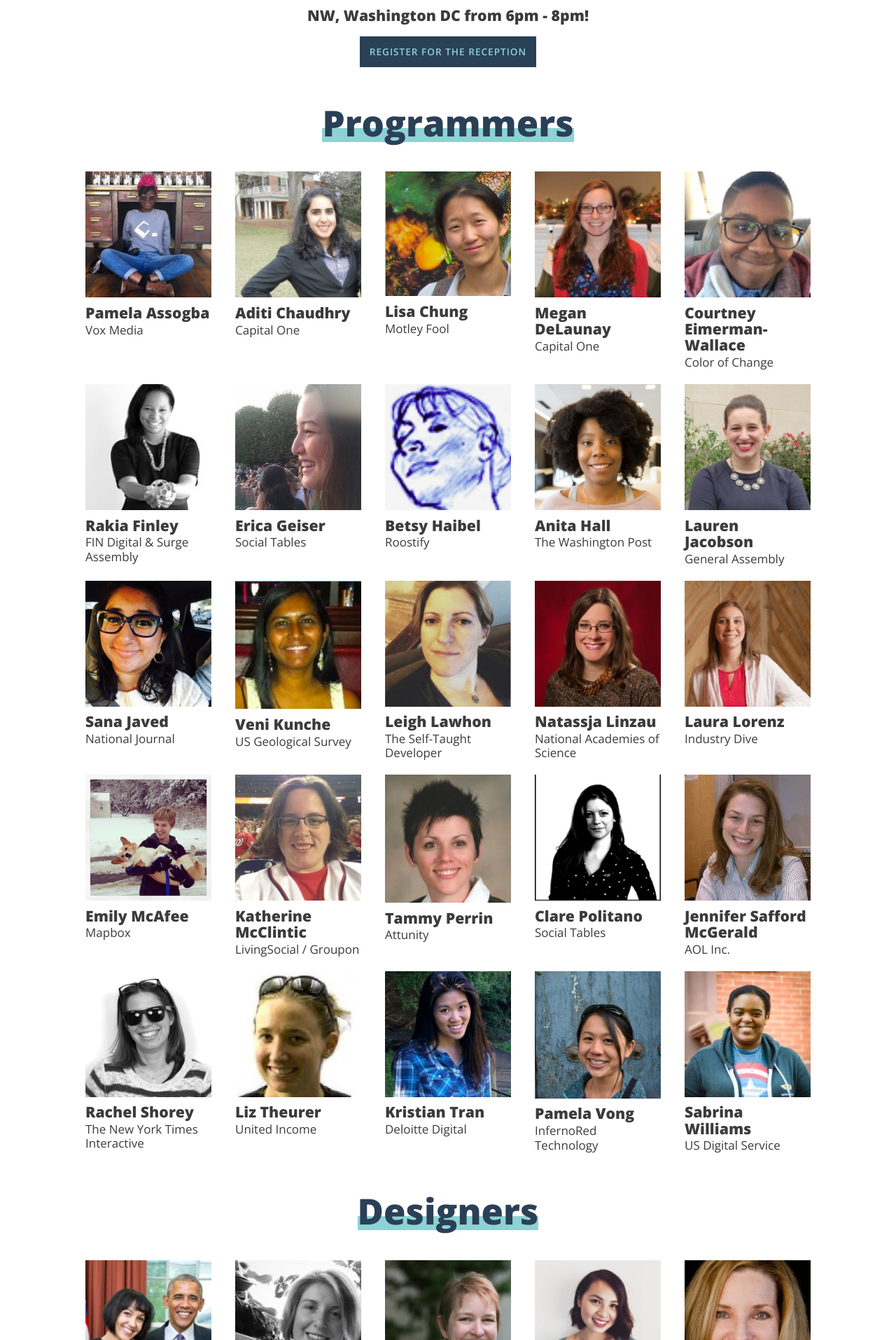
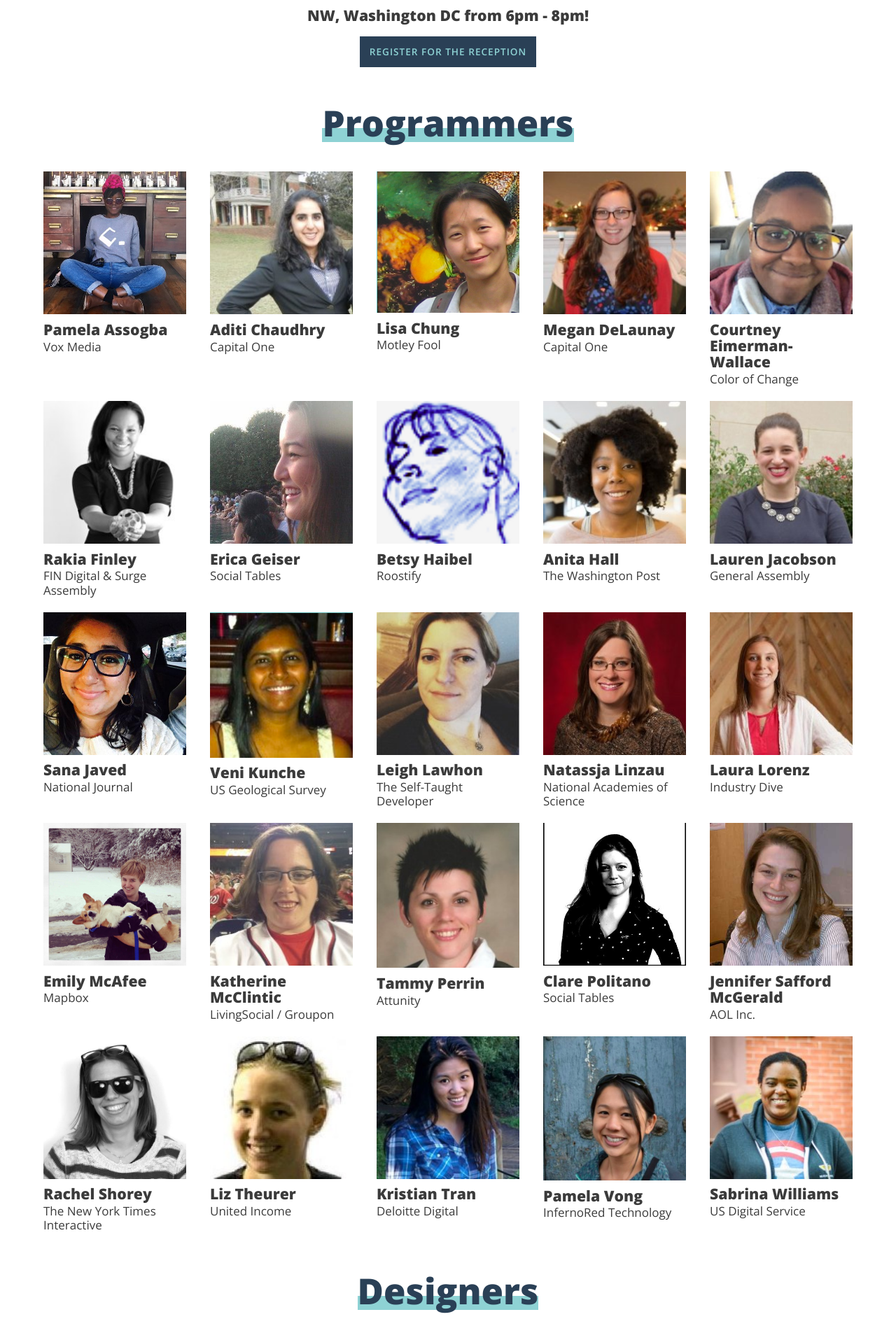
Before and after one commit to dcfemtech/dcfemtech.github.io, a Jekyll site: the page built from awards.html, in a window 1280 px wide. Shown: the part 417-2332 px from the top of the page at 70% size. Built offline with Jekyll 4.4.1, drawn with Linux system fonts in a browser that asks for light colours.

Commit message:
fit better across screen sizes

```diff
--- a/_sass/modules/_m-awards.scss
+++ b/_sass/modules/_m-awards.scss
@@ -8,11 +8,14 @@
     width: 100%;
   }
   li {
-    @include flex-basis(15%);
+    @include flex-basis(17%);
     padding: 1em 1em 0;
     list-style: none;
     @media(max-width: $break-medium) {
-      @include flex-basis(20%);
+      @include flex-basis(25%);
+    }
+    @media(max-width: $break-small) {
+      @include flex-basis(40%);
     }
     p {
       line-height: 1.2;
```
